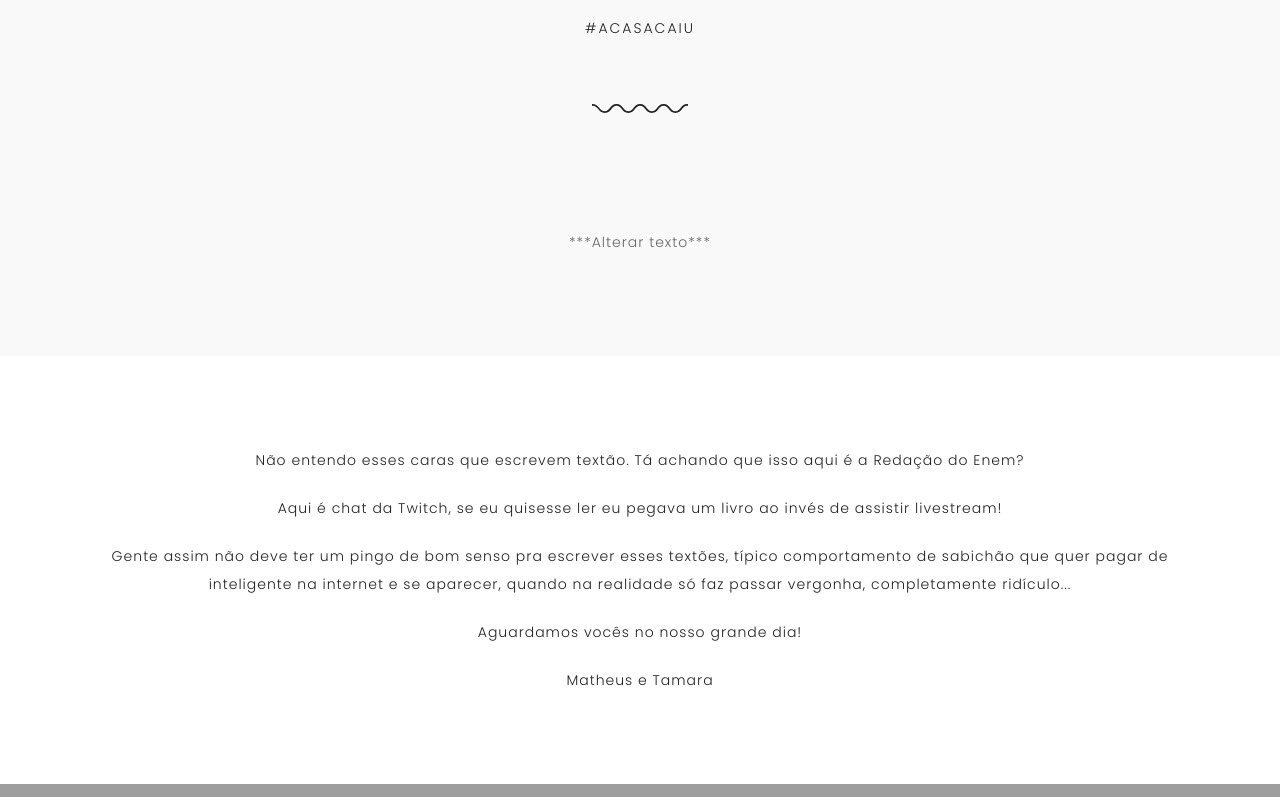
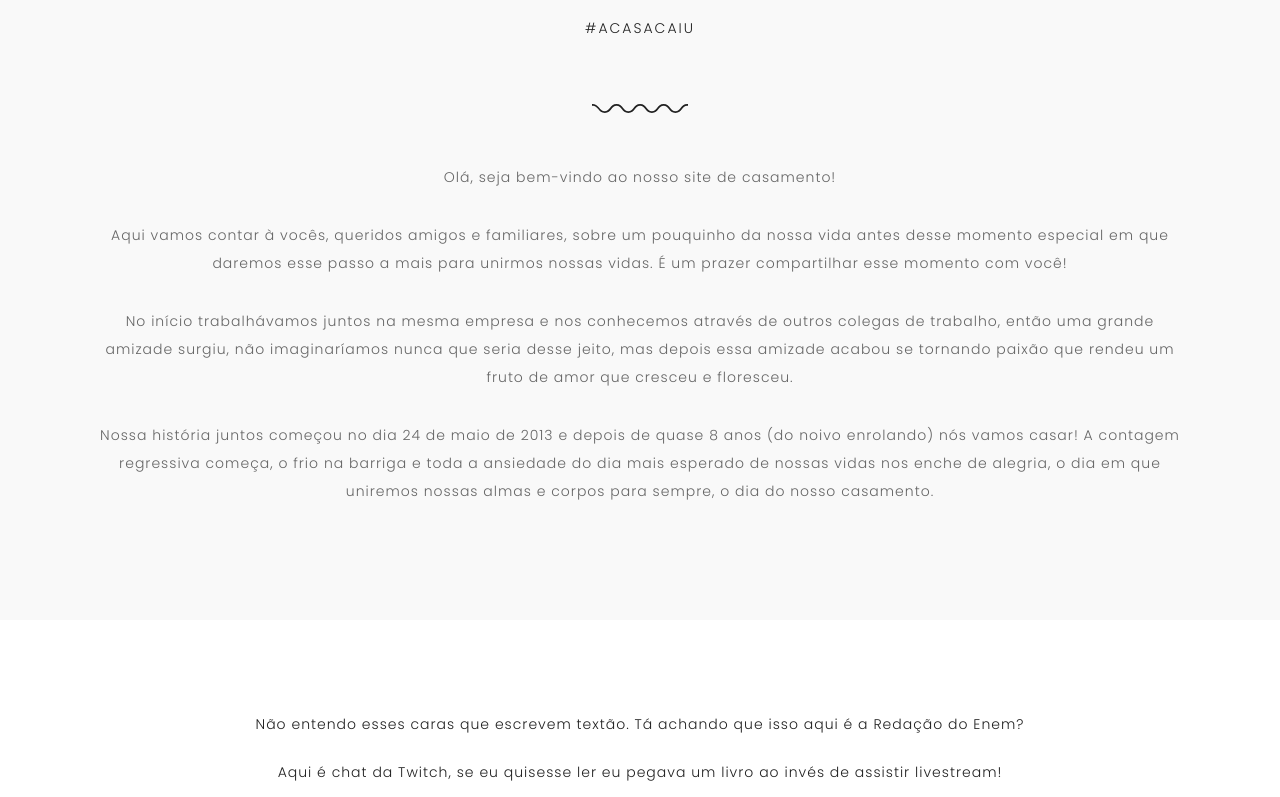
Before and after one commit to gab618/cha-de-panela, a React (Create React App) app: page / in a window 1280 px wide. Shown: the part 1288-2085 px from the top of the page. Built offline with nearby package versions, Linux system fonts and the light colour scheme; no server answers; grey boxes are pictures that could not be loaded.

Commit message:
Panel componenet adjustment on text prop

```diff
--- a/src/components/Countdown/index.js
+++ b/src/components/Countdown/index.js
@@ -4,7 +4,7 @@ import { Container, FlipperContainer, Flipper } from './styles';
 
 function Countdown() {
   // Set the date we're counting down to
-  const countDownDate = new Date('Mar 23, 2021 13:00:00').getTime();
+  const countDownDate = new Date('Mar 26, 2021 11:00:00').getTime();
   const [nowDate, setCurrentDate] = useState(new Date());
 
   const [seconds, setSeconds] = useState();
--- a/src/components/Panel/index.js
+++ b/src/components/Panel/index.js
@@ -4,6 +4,7 @@ import WaveSvg from '../WaveSvg';
 import { Container, TitleText, SubtitleText, TextWrapper } from './styles';
 
 function Panel({ title, subtitle, text }) {
+  const arrayText = text.split('___');
   return (
     <Container>
       <div className="blank-space" />
@@ -14,7 +15,10 @@ function Panel({ title, subtitle, text }) {
         <h3>{subtitle}</h3>
       </SubtitleText>
       <WaveSvg />
-      <TextWrapper>{text}</TextWrapper>
+      {arrayText.map((line) => (
+        <TextWrapper>{line}</TextWrapper>
+      ))}
+      <div className="blank-space" />
     </Container>
   );
 }
--- a/src/components/Panel/styles.js
+++ b/src/components/Panel/styles.js
@@ -56,11 +56,11 @@ export const SubtitleText = styled.div`
   }
 `;
 
-export const TextWrapper = styled.section`
+export const TextWrapper = styled.p`
   width: 100%;
   max-width: 1110px;
   margin: 0px auto;
-  padding: 80px 15px;
+  padding: 15px 15px;
   font-family: Poppins;
   font-size: 14px;
   font-weight: 300;
--- a/src/pages/Greeting/index.js
+++ b/src/pages/Greeting/index.js
@@ -26,7 +26,7 @@ function Greeting() {
       <Panel
         title="sobre nós"
         subtitle="#acasacaiu"
-        text="***Alterar texto***"
+        text="Olá, seja bem-vindo ao nosso site de casamento!___Aqui vamos contar à vocês, queridos amigos e familiares, sobre um pouquinho da nossa vida antes desse momento especial em que daremos esse passo a mais para unirmos nossas vidas. É um prazer compartilhar esse momento com você!___No início trabalhávamos juntos na mesma empresa e nos conhecemos através de outros colegas de trabalho, então uma grande amizade surgiu, não imaginaríamos nunca que seria desse jeito, mas depois essa amizade acabou se tornando paixão que rendeu um fruto de amor que cresceu e floresceu.___Nossa história juntos começou no dia 24 de maio de 2013 e depois de quase 8 anos (do noivo enrolando) nós vamos casar! A contagem regressiva começa, o frio na barriga e toda a ansiedade do dia mais esperado de nossas vidas nos enche de alegria, o dia em que uniremos nossas almas e corpos para sempre, o dia do nosso casamento."
       />
       <Text>
         <section className="text-wrapper">
```
Also changed, not shown: src/assets/images/hands.jpg (added), src/assets/images/logo.png (deleted).
